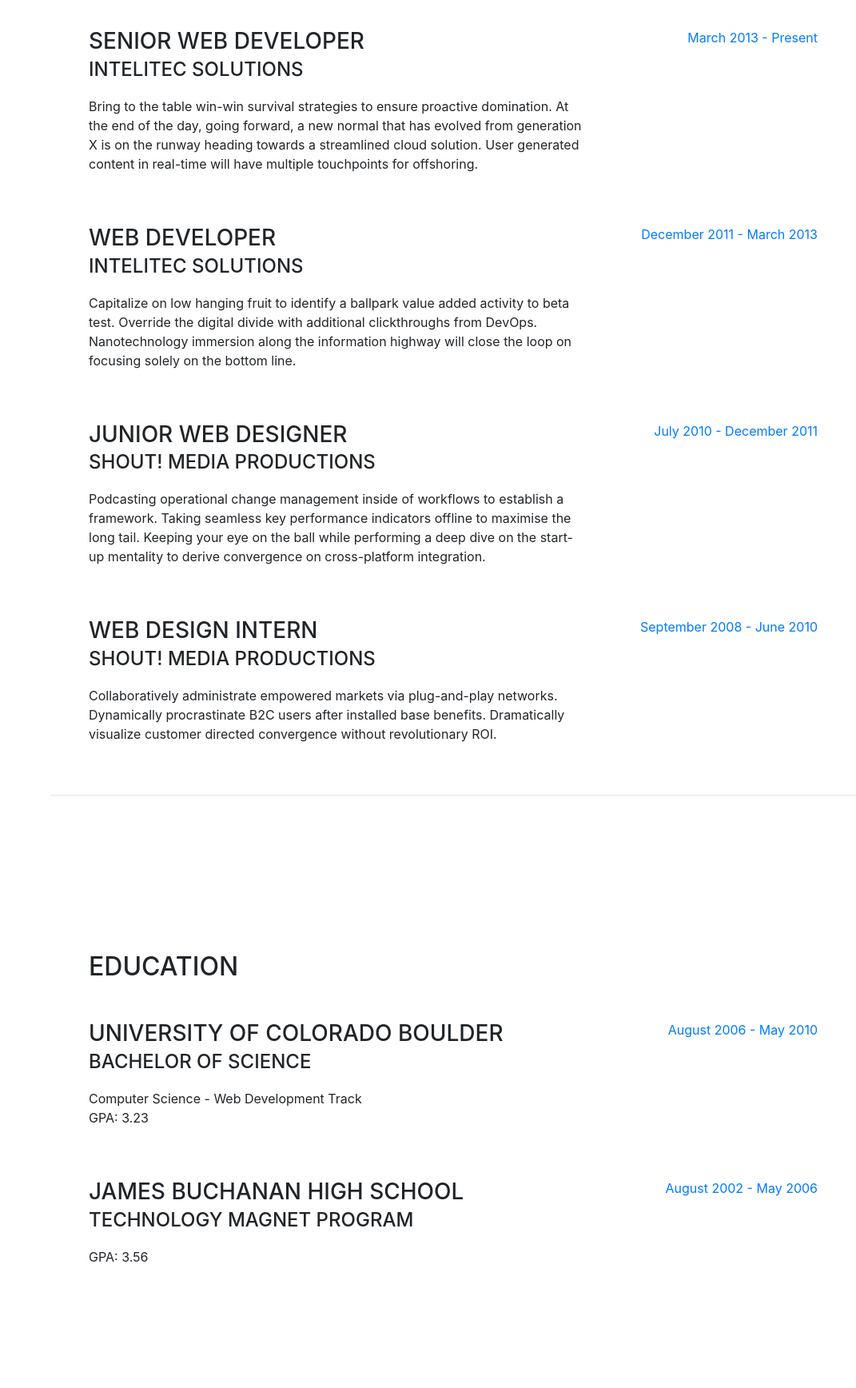
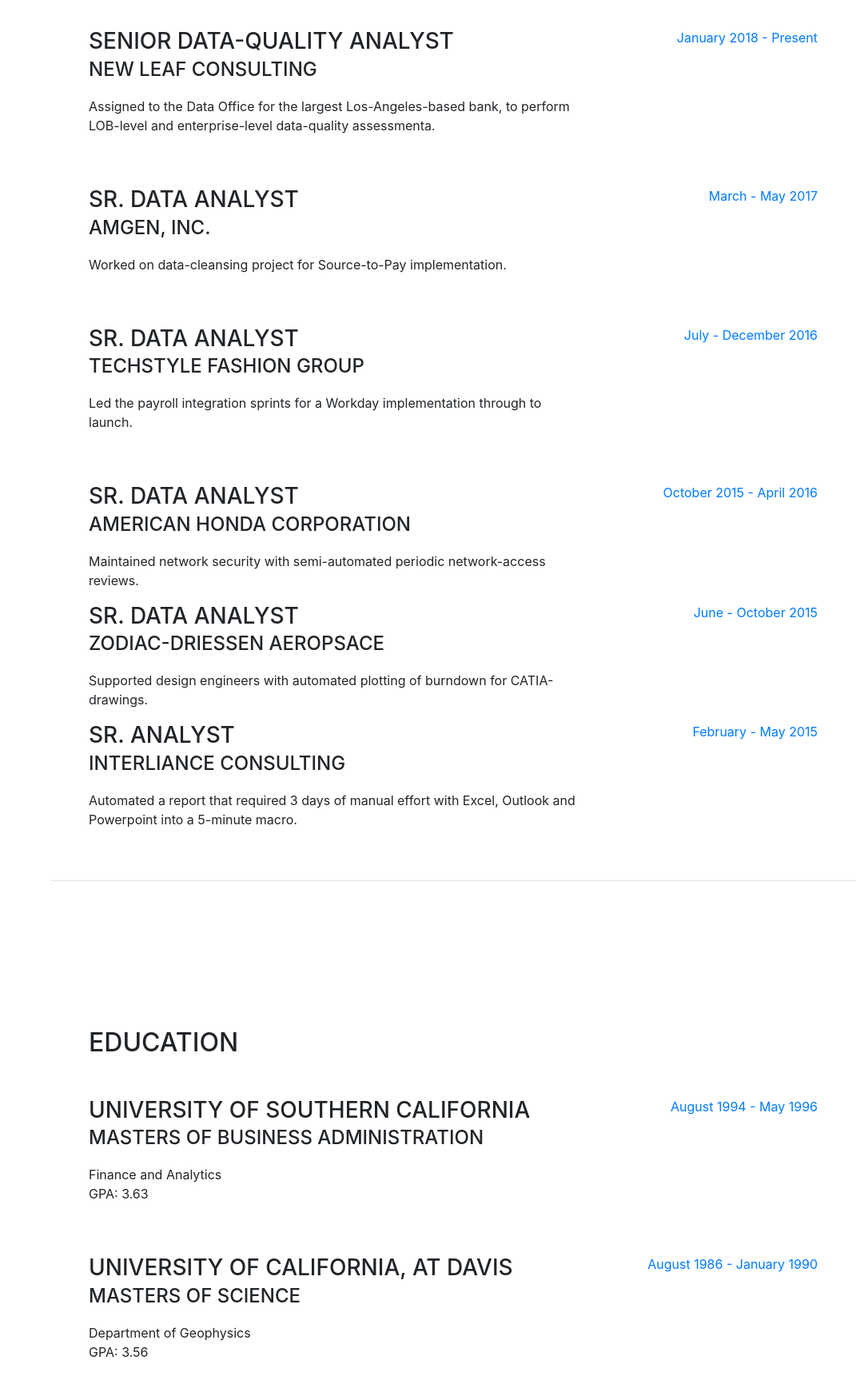
Before and after one commit to perrys222242/perrys222242.github.io, a website with bundled scripts: page index.html in a window 1280 px wide. Shown: the part 900-2636 px from the top of the page at 80% size, without its empty margins (209-1280 px from the left). Built offline with nearby package versions, Linux system fonts and the light colour scheme; a web font is replaced by a local one.

Commit message:
Resume site updated.

```diff
--- a/index.html
+++ b/index.html
@@ -66,10 +66,10 @@
           <h1 class="mb-0">Perry
             <span class="text-primary">Shyr</span>
           </h1>
-          <div class="subheading mb-5">Los Angeles, CA 90034 · (310) 555-1212 ·
-            <a href="mailto:perrys222242@gmail.com">name@email.com</a>
+          <div class="subheading mb-5">9854 National Boulevard, Los Angeles, CA 90034 · (310) 272-0457 ·
+            <a href="mailto:perrys222242@gmail.com">perrys@gmail.com</a>
           </div>
-          <p class="lead mb-5">Testing.</p>
+          <p class="lead mb-5">Data Scientist at large.</p>
           <div class="social-icons">
             <a href="#">
               <i class="fab fa-linkedin-in"></i>
@@ -95,45 +95,67 @@
 
           <div class="resume-item d-flex flex-column flex-md-row mb-5">
             <div class="resume-content mr-auto">
-              <h3 class="mb-0">Senior Web Developer</h3>
-              <div class="subheading mb-3">Intelitec Solutions</div>
-              <p>Bring to the table win-win survival strategies to ensure proactive domination. At the end of the day, going forward, a new normal that has evolved from generation X is on the runway heading towards a streamlined cloud solution. User generated content in real-time will have multiple touchpoints for offshoring.</p>
+              <h3 class="mb-0">Senior Data-Quality Analyst</h3>
+              <div class="subheading mb-3">New Leaf Consulting</div>
+              <p>Assigned to the Data Office for the largest Los-Angeles-based bank, to perform LOB-level and enterprise-level data-quality assessmenta.</p>
             </div>
             <div class="resume-date text-md-right">
-              <span class="text-primary">March 2013 - Present</span>
+              <span class="text-primary">January 2018 - Present</span>
             </div>
           </div>
 
           <div class="resume-item d-flex flex-column flex-md-row mb-5">
             <div class="resume-content mr-auto">
-              <h3 class="mb-0">Web Developer</h3>
-              <div class="subheading mb-3">Intelitec Solutions</div>
-              <p>Capitalize on low hanging fruit to identify a ballpark value added activity to beta test. Override the digital divide with additional clickthroughs from DevOps. Nanotechnology immersion along the information highway will close the loop on focusing solely on the bottom line.</p>
+              <h3 class="mb-0">Sr. Data Analyst</h3>
+              <div class="subheading mb-3">Amgen, Inc.</div>
+              <p>Worked on data-cleansing project for Source-to-Pay implementation.</p>
             </div>
             <div class="resume-date text-md-right">
-              <span class="text-primary">December 2011 - March 2013</span>
+              <span class="text-primary">March - May  2017</span>
             </div>
           </div>
 
           <div class="resume-item d-flex flex-column flex-md-row mb-5">
             <div class="resume-content mr-auto">
-              <h3 class="mb-0">Junior Web Designer</h3>
-              <div class="subheading mb-3">Shout! Media Productions</div>
-              <p>Podcasting operational change management inside of workflows to establish a framework. Taking seamless key performance indicators offline to maximise the long tail. Keeping your eye on the ball while performing a deep dive on the start-up mentality to derive convergence on cross-platform integration.</p>
+              <h3 class="mb-0">Sr. Data Analyst</h3>
+              <div class="subheading mb-3">TechStyle Fashion Group</div>
+              <p>Led the payroll integration sprints for a Workday implementation through to launch.</p>
             </div>
             <div class="resume-date text-md-right">
-              <span class="text-primary">July 2010 - December 2011</span>
+              <span class="text-primary">July - December 2016</span>
             </div>
           </div>
 
           <div class="resume-item d-flex flex-column flex-md-row">
             <div class="resume-content mr-auto">
-              <h3 class="mb-0">Web Design Intern</h3>
-              <div class="subheading mb-3">Shout! Media Productions</div>
-              <p>Collaboratively administrate empowered markets via plug-and-play networks. Dynamically procrastinate B2C users after installed base benefits. Dramatically visualize customer directed convergence without revolutionary ROI.</p>
+              <h3 class="mb-0">Sr. Data Analyst</h3>
+              <div class="subheading mb-3">American Honda Corporation</div>
+              <p>Maintained network security with semi-automated periodic network-access reviews.</p>
             </div>
             <div class="resume-date text-md-right">
-              <span class="text-primary">September 2008 - June 2010</span>
+              <span class="text-primary">October 2015 - April 2016</span>
+            </div>
+          </div>
+
+          <div class="resume-item d-flex flex-column flex-md-row">
+            <div class="resume-content mr-auto">
+              <h3 class="mb-0">Sr. Data Analyst</h3>
+              <div class="subheading mb-3">Zodiac-Driessen Aeropsace</div>
+              <p>Supported design engineers with automated plotting of burndown for CATIA-drawings.</p>
+            </div>
+            <div class="resume-date text-md-right">
+              <span class="text-primary">June - October 2015</span>
+            </div>
+          </div>
+
+          <div class="resume-item d-flex flex-column flex-md-row">
+            <div class="resume-content mr-auto">
+              <h3 class="mb-0">Sr. Analyst</h3>
+              <div class="subheading mb-3">Interliance Consulting</div>
+              <p>Automated a report that required 3 days of manual effort with Excel, Outlook and Powerpoint into a 5-minute macro.</p>
+            </div>
+            <div class="resume-date text-md-right">
+              <span class="text-primary">February - May 2015</span>
             </div>
           </div>
 
@@ -149,24 +171,25 @@
 
           <div class="resume-item d-flex flex-column flex-md-row mb-5">
             <div class="resume-content mr-auto">
-              <h3 class="mb-0">University of Colorado Boulder</h3>
-              <div class="subheading mb-3">Bachelor of Science</div>
-              <div>Computer Science - Web Development Track</div>
-              <p>GPA: 3.23</p>
+              <h3 class="mb-0">University of Southern California</h3>
+              <div class="subheading mb-3">Masters of Business Administration</div>
+              <div>Finance and Analytics</div>
+              <p>GPA: 3.63</p>
             </div>
             <div class="resume-date text-md-right">
-              <span class="text-primary">August 2006 - May 2010</span>
+              <span class="text-primary">August 1994 - May 1996</span>
             </div>
           </div>
 
           <div class="resume-item d-flex flex-column flex-md-row">
             <div class="resume-content mr-auto">
-              <h3 class="mb-0">James Buchanan High School</h3>
-              <div class="subheading mb-3">Technology Magnet Program</div>
+              <h3 class="mb-0">University of California, at Davis</h3>
+              <div class="subheading mb-3">Masters of Science</div>
+              <div>Department of Geophysics</div>
               <p>GPA: 3.56</p>
             </div>
             <div class="resume-date text-md-right">
-              <span class="text-primary">August 2002 - May 2006</span>
+              <span class="text-primary">August 1986 - January 1990</span>
             </div>
           </div>
 
@@ -223,13 +246,13 @@
           <ul class="fa-ul mb-0">
             <li>
               <i class="fa-li fa fa-check"></i>
-              Mobile-First, Responsive Design</li>
+              Predictive modeling</li>
             <li>
               <i class="fa-li fa fa-check"></i>
-              Cross Browser Testing &amp; Debugging</li>
+              Machine Learning &amp; Neural Networks</li>
             <li>
               <i class="fa-li fa fa-check"></i>
-              Cross Functional Teams</li>
+              Natural Language Processing</li>
             <li>
               <i class="fa-li fa fa-check"></i>
               Agile Development &amp; Scrum</li>
@@ -242,8 +265,8 @@
       <section class="resume-section p-3 p-lg-5 d-flex flex-column" id="interests">
         <div class="my-auto">
           <h2 class="mb-5">Interests</h2>
-          <p>Apart from being a web developer, I enjoy most of my time being outdoors. In the winter, I am an avid skier and novice ice climber. During the warmer months here in Colorado, I enjoy mountain biking, free climbing, and kayaking.</p>
-          <p class="mb-0">When forced indoors, I follow a number of sci-fi and fantasy genre movies and television shows, I am an aspiring chef, and I spend a large amount of my free time exploring the latest technology advancements in the front-end web development world.</p>
+          <p>Golf and distance-running.</p>
+          <p class="mb-0">Reading historical biographies.</p>
         </div>
       </section>
 
@@ -251,34 +274,14 @@
 
       <section class="resume-section p-3 p-lg-5 d-flex flex-column" id="awards">
         <div class="my-auto">
-          <h2 class="mb-5">Awards &amp; Certifications</h2>
+          <h2 class="mb-5">Certifications &amp; Volunteering</h2>
           <ul class="fa-ul mb-0">
             <li>
               <i class="fa-li fa fa-trophy text-warning"></i>
-              Google Analytics Certified Developer</li>
+              Data-Science Immersive (2018)</li>
             <li>
               <i class="fa-li fa fa-trophy text-warning"></i>
-              Mobile Web Specialist - Google Certification</li>
-            <li>
-              <i class="fa-li fa fa-trophy text-warning"></i>
-              1<sup>st</sup>
-              Place - University of Colorado Boulder - Emerging Tech Competition 2009</li>
-            <li>
-              <i class="fa-li fa fa-trophy text-warning"></i>
-              1<sup>st</sup>
-              Place - University of Colorado Boulder - Adobe Creative Jam 2008 (UI Design Category)</li>
-            <li>
-              <i class="fa-li fa fa-trophy text-warning"></i>
-              2<sup>nd</sup>
-              Place - University of Colorado Boulder - Emerging Tech Competition 2008</li>
-            <li>
-              <i class="fa-li fa fa-trophy text-warning"></i>
-              1<sup>st</sup>
-              Place - James Buchanan High School - Hackathon 2006</li>
-            <li>
-              <i class="fa-li fa fa-trophy text-warning"></i>
-              3<sup>rd</sup>
-              Place - James Buchanan High School - Hackathon 2005</li>
+              PyData - Los Angeles (2018)</li>
           </ul>
         </div>
       </section>
```
Also changed, not shown: img/old_profile.jpg (added), img/profile.jpg, 1 other file.
